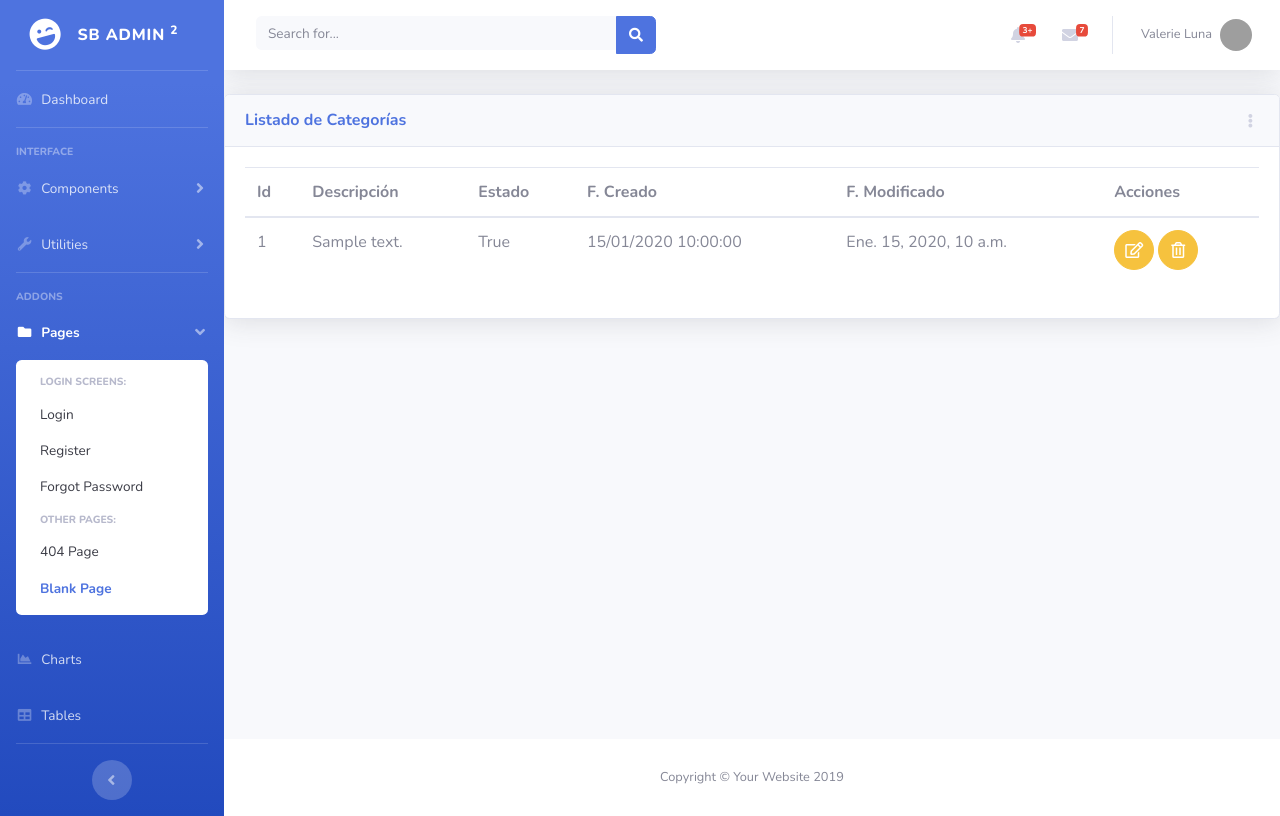
After one commit to django-spain/udemy-app, a Django app: page /inv/categorias/ in a window 1280 px wide. The commit adds this page. Run offline with Django 3.2, Linux system fonts and the light colour scheme; a user stored in the database is signed in; tables that the repository leaves empty hold one stand-in row (values such as "Sample post"); some libraries are stand-ins or nearby versions; grey boxes are pictures that could not be loaded.

Commit message:
60 - Categoria URL Listar

```diff
--- a/app/app/urls.py
+++ b/app/app/urls.py
@@ -18,5 +18,6 @@ from django.urls import path, include
 
 urlpatterns = [
     path('',include(('bases.urls','bases'), namespace='bases')),
+    path('inv/',include(('inv.urls','inv'), namespace='inv')),
     path('admin/', admin.site.urls),
 ]
--- /dev/null
+++ b/app/inv/templates/inv/categoria_list.html
@@ -0,0 +1,62 @@
+{% extends 'bases/base.html' %}
+
+{% block content %}
+<div class="card shadow mb-4">
+    <!-- Card Header - Dropdown -->
+    <div class="card-header py-3 d-flex flex-row align-items-center justify-content-between">
+      <h6 class="m-0 font-weight-bold text-primary">Listado de Categorías</h6>
+      <div class="dropdown no-arrow">
+        <a class="dropdown-toggle" href="#" role="button" id="dropdownMenuLink" data-toggle="dropdown" aria-haspopup="true" aria-expanded="false">
+          <i class="fas fa-ellipsis-v fa-sm fa-fw text-gray-400"></i>
+        </a>
+        <div class="dropdown-menu dropdown-menu-right shadow animated--fade-in" aria-labelledby="dropdownMenuLink">
+          <div class="dropdown-header">Acciones:</div>
+          <a class="dropdown-item" href="#">Action</a>
+          <!--
+          <a class="dropdown-item" href="#">Another action</a>
+          <div class="dropdown-divider"></div>
+          <a class="dropdown-item" href="#">Something else here</a>
+          -->
+        </div>
+      </div>
+    </div>
+    <!-- Card Body -->
+    <div class="card-body">
+        {% if not obj %}
+        <div class="alert alert-info">No hay categoria</div>
+        {% else %}
+        <table class="table table-striper table-hover">
+            <thead>
+                <th>Id</th>
+                <th>Descripción</th>
+                <th>Estado</th>
+                <th>F. Creado</th>
+                <th>F. Modificado</th>
+                <th class="all">Acciones</th>
+            </thead>
+            <tbody>
+                {% for item in obj %}
+                <tr>
+                    <td>{{ item.id }}</td>
+                    <td>{{ item.descripcion }}</td>
+                    <td>{{ item.estado }}</td>
+                    <td>{{ item.fc|date:"d/m/Y H:i:s" }}</td>
+                    <td>{{ item.fm }}</td>
+                    <td>
+                        <a href="#" class="btn btn-warning btn-circle" role="button"><i class="far fa-edit"></i></a>
+                        <a href="#" class="btn btn-warning btn-circle" role="button"><i class="far fa-trash-alt"></i></a>
+                    </td>
+                </tr>
+                {% endfor %}
+            </tbody>
+        </table>
+        {% endif %}
+    </div>
+  </div>
+
+{% endblock %}
+
+
+
+{% block js_page %}
+{% endblock %}
--- /dev/null
+++ b/app/inv/urls.py
@@ -0,0 +1,7 @@
+from django.urls import path, include
+from inv.views import CategoriaView
+from django.contrib.auth import views as auth_views
+
+urlpatterns = [
+    path('categorias/',CategoriaView.as_view(), name='categoria_list'),
+]
--- a/app/inv/views.py
+++ b/app/inv/views.py
@@ -1,3 +1,12 @@
 from django.shortcuts import render
 
-# Create your views here.
+
+from django.contrib.auth.mixins import LoginRequiredMixin
+from django.views import generic
+from .models import Categoria
+
+class CategoriaView(LoginRequiredMixin, generic.ListView):
+    model = Categoria
+    template_name = 'inv/categoria_list.html'
+    context_object_name = "obj"
+    login_url = 'bases:login'
--- a/app/templates/bases/base.html
+++ b/app/templates/bases/base.html
@@ -385,12 +385,12 @@
     <div class="modal-dialog" role="document">
       <div class="modal-content">
         <div class="modal-header">
-          <h5 class="modal-title" id="exampleModalLabel">Ready to Leave?</h5>
+          <h5 class="modal-title" id="exampleModalLabel">Estás seguro que quires salir?</h5>
           <button class="close" type="button" data-dismiss="modal" aria-label="Close">
             <span aria-hidden="true">×</span>
           </button>
         </div>
-        <div class="modal-body">Select "Logout" below if you are ready to end your current session.</div>
+        <div class="modal-body">Selecione salir si desea abandonar la cessión.</div>
         <div class="modal-footer">
           <button class="btn btn-secondary" type="button" data-dismiss="modal">Cancel</button>
           <a class="btn btn-primary" href="{% url 'bases:logout' %}">Salir</a>
```
Also changed, not shown: 58.txt (deleted).
